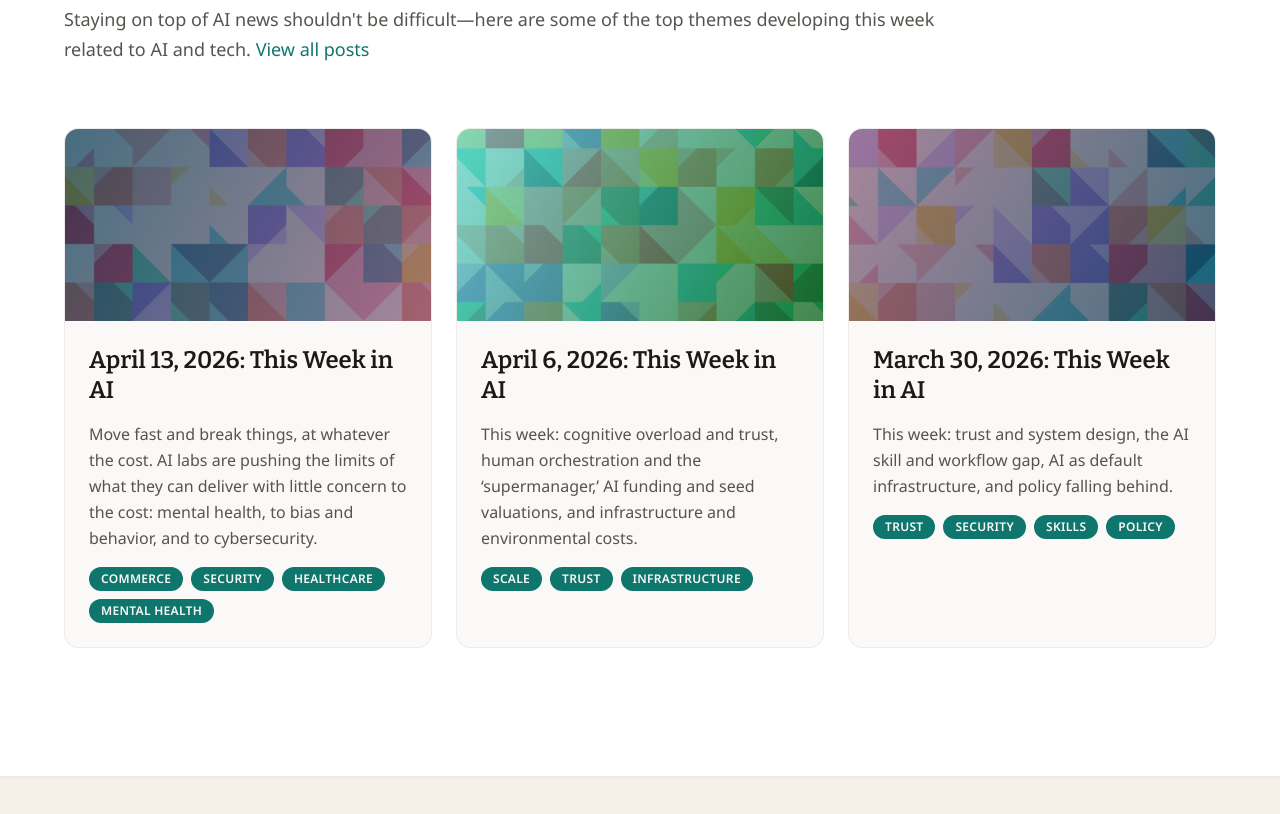
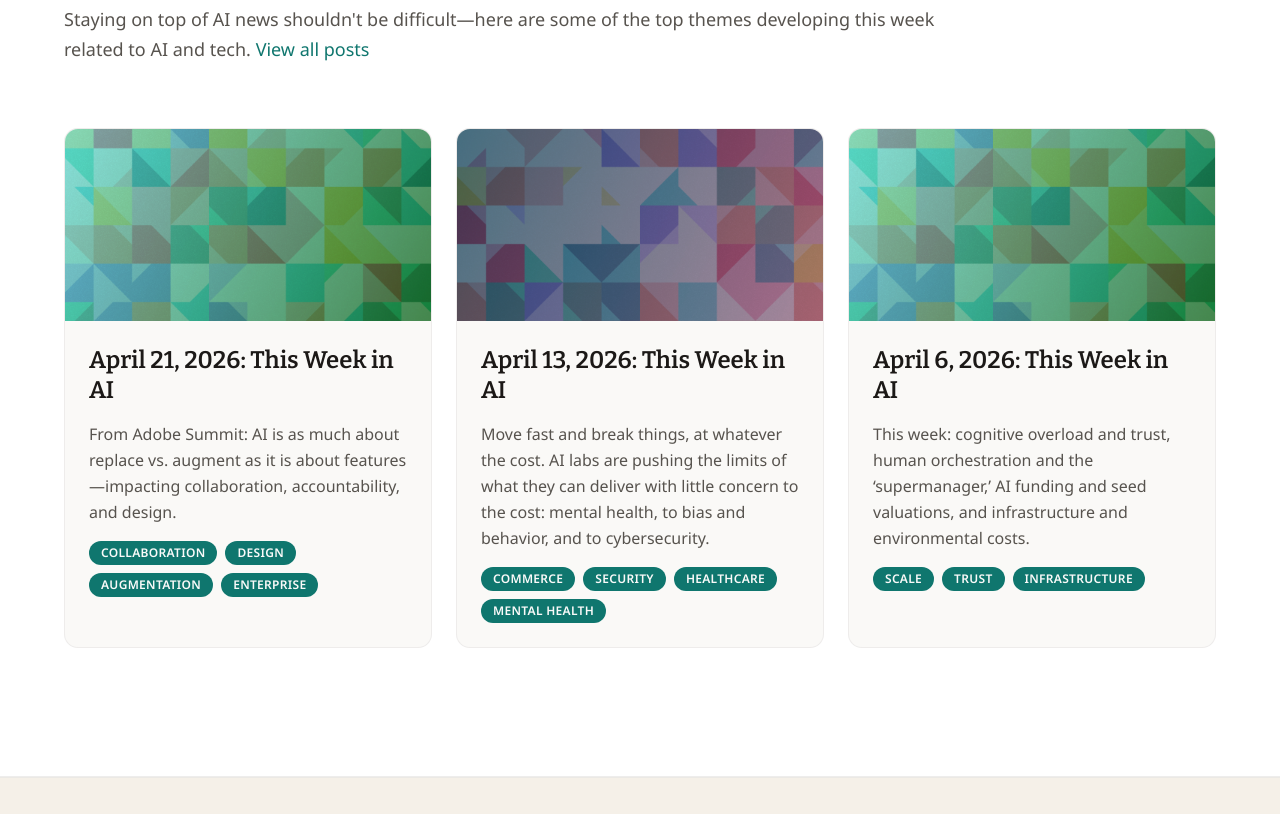
Before and after one commit to mtedeschi/2026-portfolio-website, a Next.js app: page / in a window 1280 px wide. Shown: the part 3620-4434 px from the top of the page. Built offline with nearby package versions, Linux system fonts and the light colour scheme; no server answers.

Commit message:
Add 4-21 blog post

```diff
--- /dev/null
+++ b/src/content/blog/2026-04-21.mdx
@@ -0,0 +1,26 @@
+After attending Adobe Summit this week, one theme stood out: AI isn’t just about capabilities and features—it’s about where it replaces vs. augments human work, and what that does to teams and outcomes. So, for This Week in AI for April 21, that’s where we’re focusing.
+
+## AI can impact team collaboration
+
+While AI can boost productivity and insight, it can come at the expense of long-term effectiveness and teaming. When AI is used to augment collaboration and judgment, it’s a force multiplier. But things start to break down when AI replaces instead of enhances: reduced persistence, weaker collaboration, blurred accountability. A divide is forming between teams that use AI to think better—and teams that use it to think less.
+
+* In one study by a Duke University professor, class teams jumped from ~5% to over 50% after AI tools were introduced, as individuals opted to work alone rather than together (Fast Company).
+* Coinbase is piloting AI agents that participate in Slack and email like human coworkers or mentors, raising new questions around trust, ownership, and decision-making authority (The Block).
+* A recent research paper found that while AI improves immediate performance, users perform worse and give up more quickly once it’s removed—even after just ~10 minutes of use (arXiv 2604.04721).
+* AI’s “jagged intelligence” means it replaces tasks, not whole jobs. It excels in some areas and fails in others, making human integration and oversight critical (The New York Times).
+* That’s why augmentation is emerging as the stronger strategy—companies that enhance human work outperform those that try to replace it (Harvard Business Review).
+* But even when leaders know this, competition can push companies into over-automation anyway, creating a race to the bottom (arXiv, “The AI Layoff Trap”).
+* Research from BetterUp shows “AI power users” are significantly more productive and engaged, while others fall behind—suggesting AI may widen performance gaps within teams (BetterUp).
+
+At Adobe Summit, a consistent theme was using AI to enhance, not replace, human decision-making. As roles evolve, the goal isn’t to remove designers and marketers, but to give them better opportunity to experiment, iterate, and use their judgment.
+
+## “Claude Design” isn’t killing design—it’s commoditizing it
+
+AI is making it easier for anyone to produce work that looks, functions, and appears “good enough,” but most of that work will default to beige. As tools like Anthropic’s Claude Design and Canva AI make design execution more accessible, the role of designers isn’t disappearing, but it is changing. The real value is no longer just execution: designers need to push beyond what AI would generate on its own.
+
+If AI raises the floor, we have to raise the ceiling, too.
+
+* Claude Design frames AI as a system that can generate interfaces and experiences from prompting, signaling a move toward “design via conversation” rather than traditional tools (Anthropic). Canva is also doubling down on this shift, positioning AI as a way to let anyone create presentations, visuals, and content instantly. This continues their mission to democratizing design and make design/creative tools more accessible (Canva Create 2026).
+* Adobe is taking a different angle: embedding AI into enterprise workflows as “coworkers” that assist across the customer experience—from content generation to orchestration—rather than replacing creative professionals outright (Adobe).
+
+This introduces new risks: non-experts may overestimate the quality of AI-generated outputs, leading to shallow experiences that just become noise. Without strong leadership, organizations risk producing more and accomplishing less.
--- a/src/data/blog.ts
+++ b/src/data/blog.ts
@@ -25,6 +25,87 @@ type BlogContentModule = {
 };
 
 const BLOG_POSTS: BlogPost[] = [
+  {
+    slug: "2026-04-21",
+    date: "2026-04-21",
+    title: "April 21, 2026: This Week in AI",
+    summary:
+      "From Adobe Summit: AI is as much about replace vs. augment as it is about features—impacting collaboration, accountability, and design.",
+    tags: ["Collaboration", "Design", "Augmentation", "Enterprise"],
+    image: "/images/insights/2026-04-06_thumb.jpg",
+    quickSummary:
+      "This week: how AI helps or hurts teaming and judgment, why augmentation wins on paper but automation pressure persists, and why Claude Design and similar tools commoditize execution while raising the bar for real design craft.",
+    substackUrl:
+      "https://miketedeschi.substack.com/p/april-21-2026-this-week-in-ai",
+    sources: [
+      {
+        label:
+          "Fast Company — How to use AI to strengthen teams instead of destroying them",
+        url: "https://www.fastcompany.com/91523088/how-to-use-ai-to-strengthen-teams-instead-of-destroying-them",
+      },
+      {
+        label: "The Block — Coinbase tests AI agents",
+        url: "https://www.theblock.co/post/398038/coinbase-tests-ai-agents",
+      },
+      {
+        label:
+          "Harvard Business Review — AI augmentation vs. automation in the long run",
+        url: "https://hbr.org/2026/04/why-companies-that-choose-ai-augmentation-over-automation-may-win-in-the-long-run",
+      },
+      {
+        label:
+          "The New York Times — How jagged intelligence can reframe the AI debate",
+        url: "https://www.nytimes.com/2026/04/15/technology/how-jagged-intelligence-can-reframe-the-ai-debate.html",
+      },
+      {
+        label: "arXiv — The AI Layoff Trap (2603.20617)",
+        url: "https://arxiv.org/abs/2603.20617",
+      },
+      {
+        label: "Synvoya — AI boiling frog cognition study",
+        url: "https://synvoya.com/blog/2026-04-20-ai-boiling-frog-cognition-study/",
+      },
+      {
+        label:
+          "arXiv — Performance after short AI use and removal (2604.04721)",
+        url: "https://arxiv.org/html/2604.04721v2",
+      },
+      {
+        label: "aphyr — The future of everything is lies I guess (new jobs)",
+        url: "https://aphyr.com/posts/419-the-future-of-everything-is-lies-i-guess-new-jobs",
+      },
+      {
+        label: "BetterUp — Pilots, passengers, and AI power users",
+        url: "https://grow.betterup.com/pilots-passengers",
+      },
+      {
+        label: "Anthropic — Claude Design (Anthropic Labs)",
+        url: "https://www.anthropic.com/news/claude-design-anthropic-labs",
+      },
+      {
+        label: "Canva — Canva Create 2026 and AI",
+        url: "https://www.canva.com/newsroom/news/canva-create-2026-ai",
+      },
+      {
+        label:
+          "Fortune — CEOs, AI productivity, and why many see limited impact",
+        url: "https://fortune.com/article/why-do-thousands-of-ceos-believe-ai-not-having-impact-productivity-employment-study/",
+      },
+      {
+        label:
+          "The Wall Street Journal — Straight talk on AI and job losses (CEO profile)",
+        url: "https://www.wsj.com/tech/ai/the-ceo-preaching-straight-talk-about-ai-and-job-losses-a3aaaaf1",
+      },
+      {
+        label: "Inc. — Verizon CEO on AI and jobs",
+        url: "https://www.inc.com/kevin-haynes/verizon-ceo-ai-is-coming-for-your-job-and-everyone-knows-it/91333101",
+      },
+      {
+        label: "Adobe — CX enterprise coworker",
+        url: "https://news.adobe.com/news/2026/04/adobe-unveils-cx-enterprise-coworker",
+      },
+    ],
+  },
   {
     slug: "2026-04-13",
     date: "2026-04-13",
@@ -457,6 +538,7 @@ const BLOG_POSTS: BlogPost[] = [
 ];
 
 const blogContentLoaders: Record<string, () => Promise<BlogContentModule>> = {
+  "2026-04-21": () => import("@/content/blog/2026-04-21.mdx"),
   "2026-04-13": () => import("@/content/blog/2026-04-13.mdx"),
   "2026-04-06": () => import("@/content/blog/2026-04-06.mdx"),
   "2026-03-30": () => import("@/content/blog/2026-03-30.mdx"),
```
